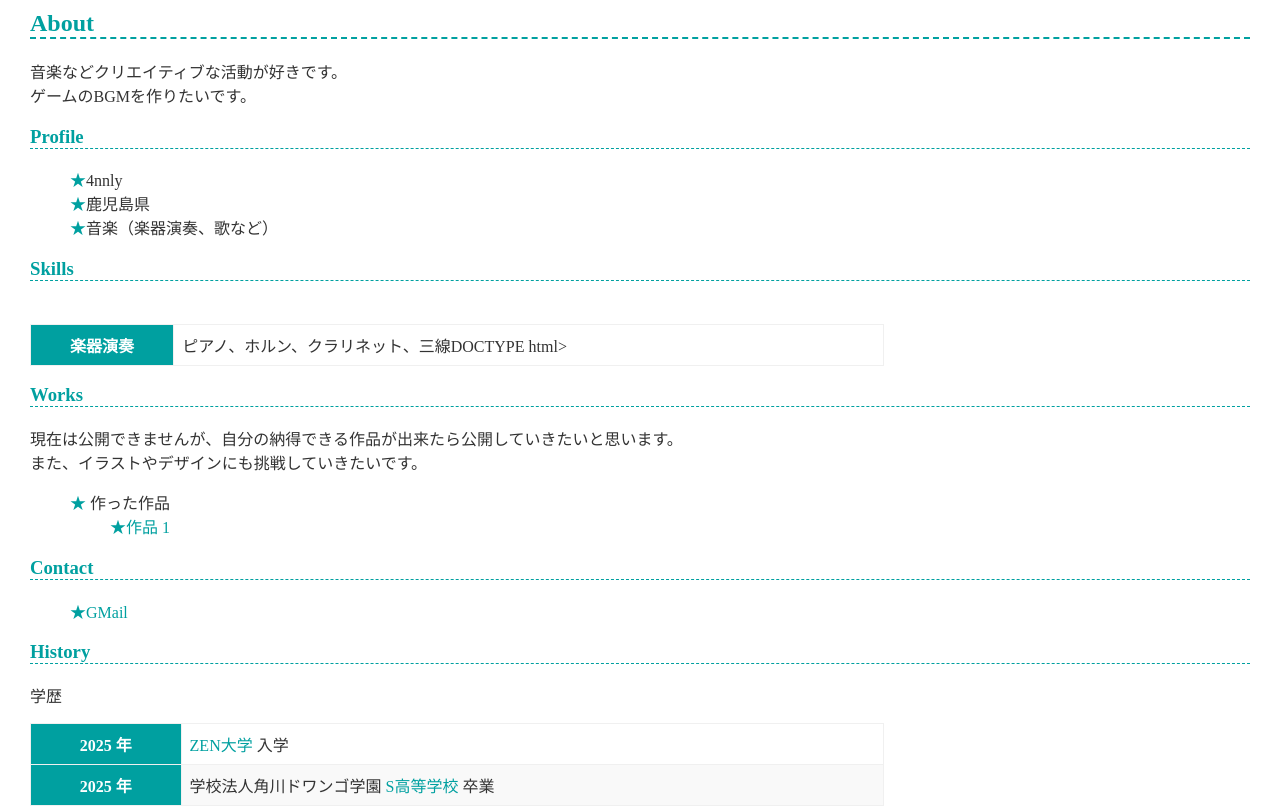
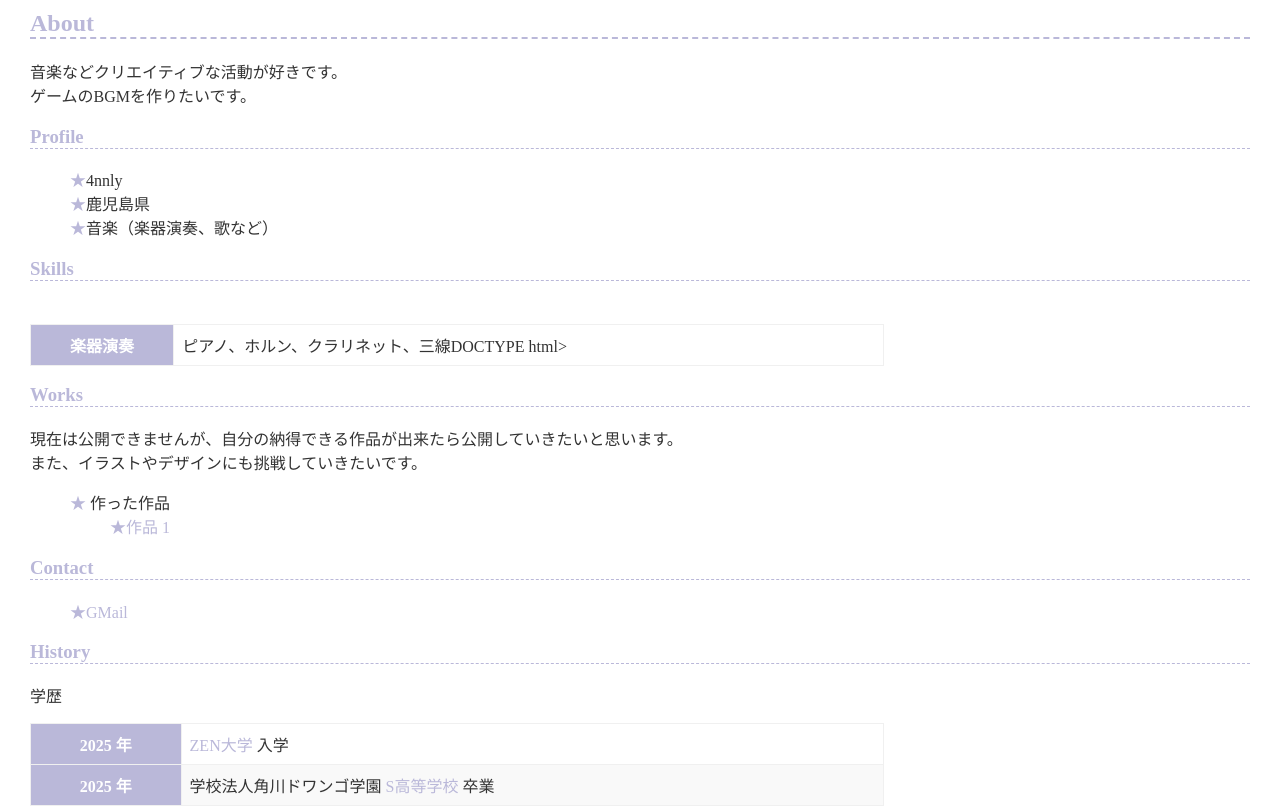
Before and after one commit to 4nnly/4nnly.github.io, a plain HTML site: page index.html in a window 1280 px wide. Shown: the part 103-909 px from the top of the page. Drawn offline with Linux system fonts and the light colour scheme.

Commit message:
テーマカラーを変更

```diff
--- a/style.css
+++ b/style.css
@@ -3,7 +3,7 @@
 -------------------- */
 
 :root {
-  --theme-color: #00a0a0;
+  --theme-color: #bab8d9;
 }
 
 * {
```
